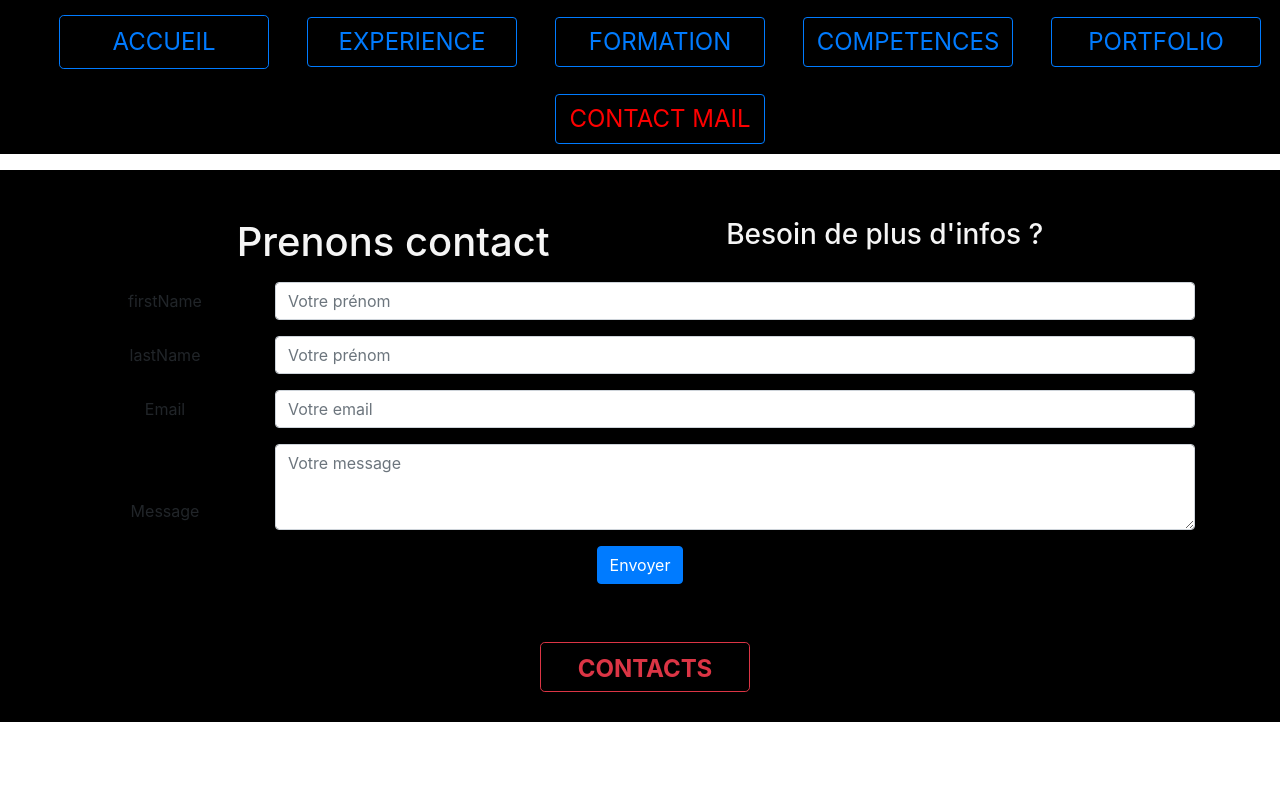
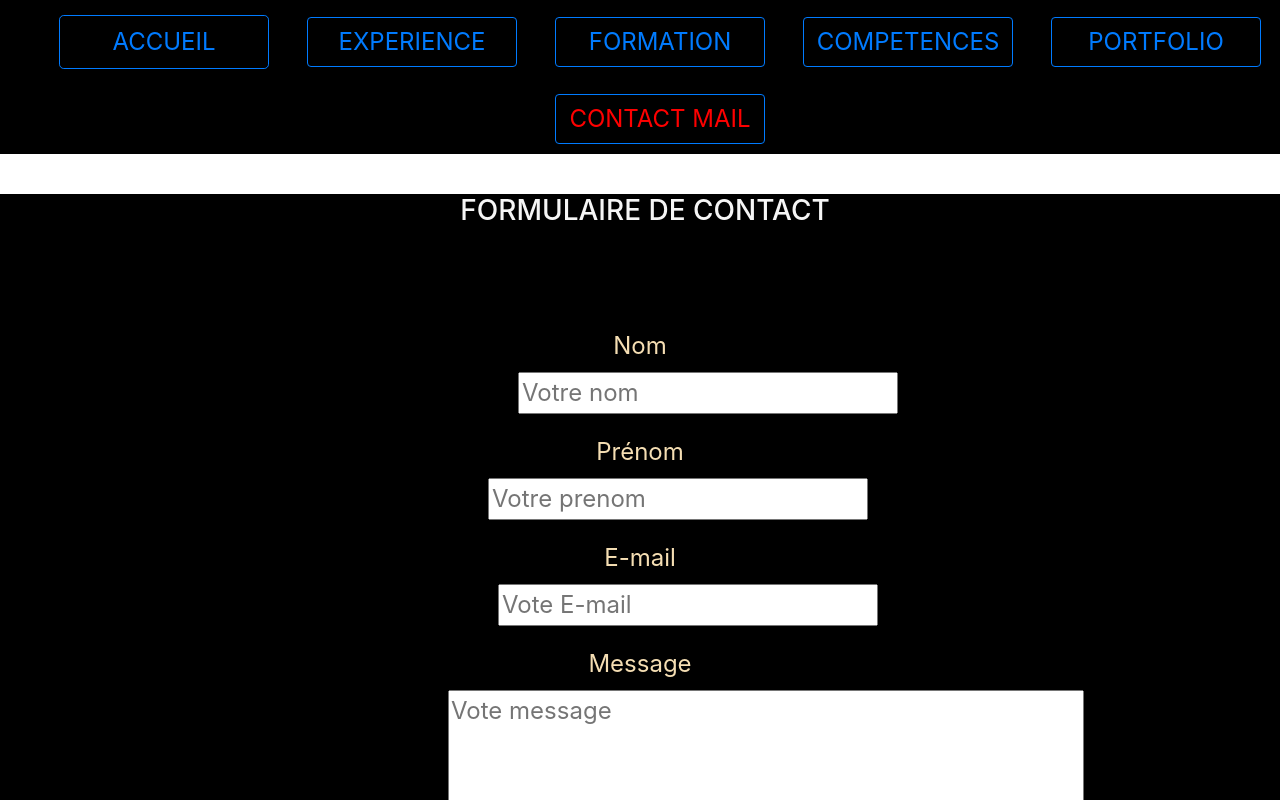
Before and after one commit to STAM0283/portfolio-, a React (Create React App) app: page /contact in a window 1280 px wide. Shown: the top 800 px of the page. Built offline with nearby package versions, Linux system fonts and the light colour scheme.

Commit message:
Change Contact.js component

```diff
--- a/src/components/Contact.js
+++ b/src/components/Contact.js
@@ -1,216 +1,82 @@
-
 import React, { useState } from "react";
-import { Container, Row, Form, Col, Button } from "react-bootstrap";
 import axios from "axios";
 
+
 const Contact = () => {
-  const [state, setState] = useState({
-    firstName: "",
-    lastName: "",
-    email: "",
-    message: "",
-  });
 
-  const [result, setResult] = useState("");
+    const [firstName, setFirstName] = useState("");
+    const [lastName, setLastName] = useState("");
+    const [email, setEmail] = useState("");
+    const [message, setMessage] = useState("");
+    const [sent, setSent] = useState("");
 
-  const inputChange = (e) => {
-    const { name, value } = e.target;
+    const handleFirstName = (e) => {
+        setFirstName(e.target);
+    }
 
-    setState({
-      ...state,
-      [name]: value,
-    });
-  };
+    const handleLastName = (e) => {
+        setLastName(e.target);
+    }
+    const handleEmail = (e) => {
+        setEmail(e.target);
+    }
+    const handleMessage = (e) => {
+        setMessage(e.target);
+    }
+    const formSubmit = (e) => {
+        e.preventDefault();
+        let data = {
+            firstName: firstName,
+            lastName: lastName,
+            email: email,
+            message: message
 
-  const handleSubmit = (e) => {
-    e.preventDefault();
+        }
+        axios.post("https://send-mailing-api.herokuapp.com/contact", {...data})
+            .then(response => {
+                console.log("my data",response)
+                setSent(response.data);
+                setFirstName("");
+                setLastName("");
+                setEmail("");
+                setMessage("");
+                alert("Votre message a été envoyé avec succé !")
 
-    axios
-      .post("https://alysonb-contact.herokuapp.com/send-email", { ...state })
-      .then((response) => {
-        setResult(response.data);
-        setState({
-          firstName: "",
-          lastName: "",
-          email: "",
-          message: "",
-        });
-        alert("Votre message a été envoyé !");
-      })
-      .catch((err) => {
-        setResult({
-          success: false,
-          message: "There is a probleme on axios request",
-        });
-        console.log(result);
-        console.log(err);
-      });
-  };
+            }).catch(() => {
+                console.log("message not sent")
+            })
 
-  return (
-    <section id="contact">
-      <Container className="pt-5 pb-5">
-        <Row className="mb-2">
-          <h1>
-            Prenons contact
-          </h1>
-          <h3 className="myColor">Besoin de plus d'infos ?</h3>
-        </Row>
+    }
 
-        <Form onSubmit={handleSubmit}>
-          <Form.Group as={Row} controlId="name">
-            <Form.Label column sm="2">
-              firstName
-            </Form.Label>
-            <Col sm="10">
-              <Form.Control
-                name="name"
-                type="text"
-                placeholder="Votre prénom"
-                value={state.firstName}
-                onChange={inputChange}
-                required
-              />
-            </Col>
-          </Form.Group>
-          <Form.Group as={Row} controlId="name">
-            <Form.Label column sm="2">
-              lastName
-            </Form.Label>
-            <Col sm="10">
-              <Form.Control
-                name="name"
-                type="text"
-                placeholder="Votre prénom"
-                value={state.lastName}
-                onChange={inputChange}
-                required
-              />
-            </Col>
-          </Form.Group>
+    return (
+        <div className="contener">
+            <h3>FORMULAIRE DE CONTACT</h3>
+            <form onSubmit={formSubmit} className="formContact">
+                <div>
+                    <label htmlFor="name">Nom</label>
+                    <input value={firstName} className="name" type="text" name="firsname" placeholder="Votre nom" onChange={handleFirstName} />
+                </div>
+                <div>
+                    <label htmlFor="prenom">Prénom</label>
+                    <input  value={lastName} className="prenom" type="text" name="lastname" placeholder="Votre prenom" onChange={handleLastName} />
+                </div>
+                <div>
+                    <label htmlFor="email">E-mail</label>
+                    <input value={email} className="email" type="email" name="email" placeholder="Vote E-mail" onChange={handleEmail} />
+                </div>
+                <div>
+                    <label htmlFor="message">Message</label>
+                    <textarea value={message} cols="40" rows="6" className="message" type="text" name="message" placeholder="Vote message" onChange={handleMessage} />
+                </div>
+                <div className={sent ? "msg msgAppear" : "msg"}>Message has been sent</div>
+                <div className="btn">
+                    <button type="submit">Envoyer</button>
+                </div>
+            </form>
 
-          <Form.Group as={Row} controlId="email">
-            <Form.Label column sm="2">
-              Email
-            </Form.Label>
-            <Col sm="10">
-              <Form.Control
-                name="email"
-                type="email"
-                placeholder="Votre email"
-                value={state.email}
-                onChange={inputChange}
-                required
-              />
-            </Col>
-          </Form.Group>
+        </div>
+    )
+}
 
-          <Form.Group as={Row} controlId="message">
-            <Form.Label column sm="2">
-              Message
-            </Form.Label>
-            <Col sm="10">
-              <Form.Control
-                name="message"
-                as="textarea"
-                rows="3"
-                placeholder="Votre message"
-                value={state.message}
-                onChange={inputChange}
-                required
-              />
-            </Col>
-          </Form.Group>
-          <Button className="bouton" variant="primary" type="submit">
-            Envoyer
-          </Button>
-        </Form>
-      </Container>
-    </section>
-  );
-};
 
 export default Contact;
-
-// import React, { useState } from "react";
-// import axios from "axios";
-
-
-// const Contact = () => {
-
-//     const [firstName, setFirstName] = useState("");
-//     const [lastName, setLastName] = useState("");
-//     const [email, setEmail] = useState("");
-//     const [message, setMessage] = useState("");
-//     const [sent, setSent] = useState("");
-
-//     const handleFirstName = (e) => {
-//         setFirstName(e.target.value);
-//     }
-
-//     const handleLastName = (e) => {
-//         setLastName(e.target.value);
-//     }
-//     const handleEmail = (e) => {
-//         setEmail(e.target.value);
-//     }
-//     const handleMessage = (e) => {
-//         setMessage(e.target.value);
-//     }
-//     const formSubmit = (e) => {
-//         e.preventDefault();
-//         let data = {
-//             firstName: firstName,
-//             lastName: lastName,
-//             email: email,
-//             message: message
-
-//         }
-//         axios.post("https://send-mailing-api.herokuapp.com/contact", {...data})
-//             .then(response => {
-//                 console.log("my data",response)
-//                 setSent(response.data);
-//                 setFirstName("");
-//                 setLastName("");
-//                 setEmail("");
-//                 setMessage("");
-//                 alert("Votre message a été envoyé avec succé !")
-
-//             }).catch(() => {
-//                 console.log("message not sent")
-//             })
-
-//     }
-
-//     return (
-//         <div className="contener">
-//             <h3>FORMULAIRE DE CONTACT</h3>
-//             <form onSubmit={formSubmit} className="formContact">
-//                 <div>
-//                     <label htmlFor="name">Nom</label>
-//                     <input value={firstName} className="name" type="text" name="firsname" placeholder="Votre nom" onChange={handleFirstName} />
-//                 </div>
-//                 <div>
-//                     <label htmlFor="prenom">Prénom</label>
-//                     <input  value={lastName} className="prenom" type="text" name="lastname" placeholder="Votre prenom" onChange={handleLastName} />
-//                 </div>
-//                 <div>
-//                     <label htmlFor="email">E-mail</label>
-//                     <input value={email} className="email" type="email" name="email" placeholder="Vote E-mail" onChange={handleEmail} />
-//                 </div>
-//                 <div>
-//                     <label htmlFor="message">Message</label>
-//                     <textarea value={message} cols="40" rows="6" className="message" type="text" name="message" placeholder="Vote message" onChange={handleMessage} />
-//                 </div>
-//                 <div className={sent ? "msg msgAppear" : "msg"}>Message has been sent</div>
-//                 <div className="btn">
-//                     <button type="submit">Envoyer</button>
-//                 </div>
-//             </form>
-
-//         </div>
-//     )
-// }
-
-
-// export default Contact;
```
